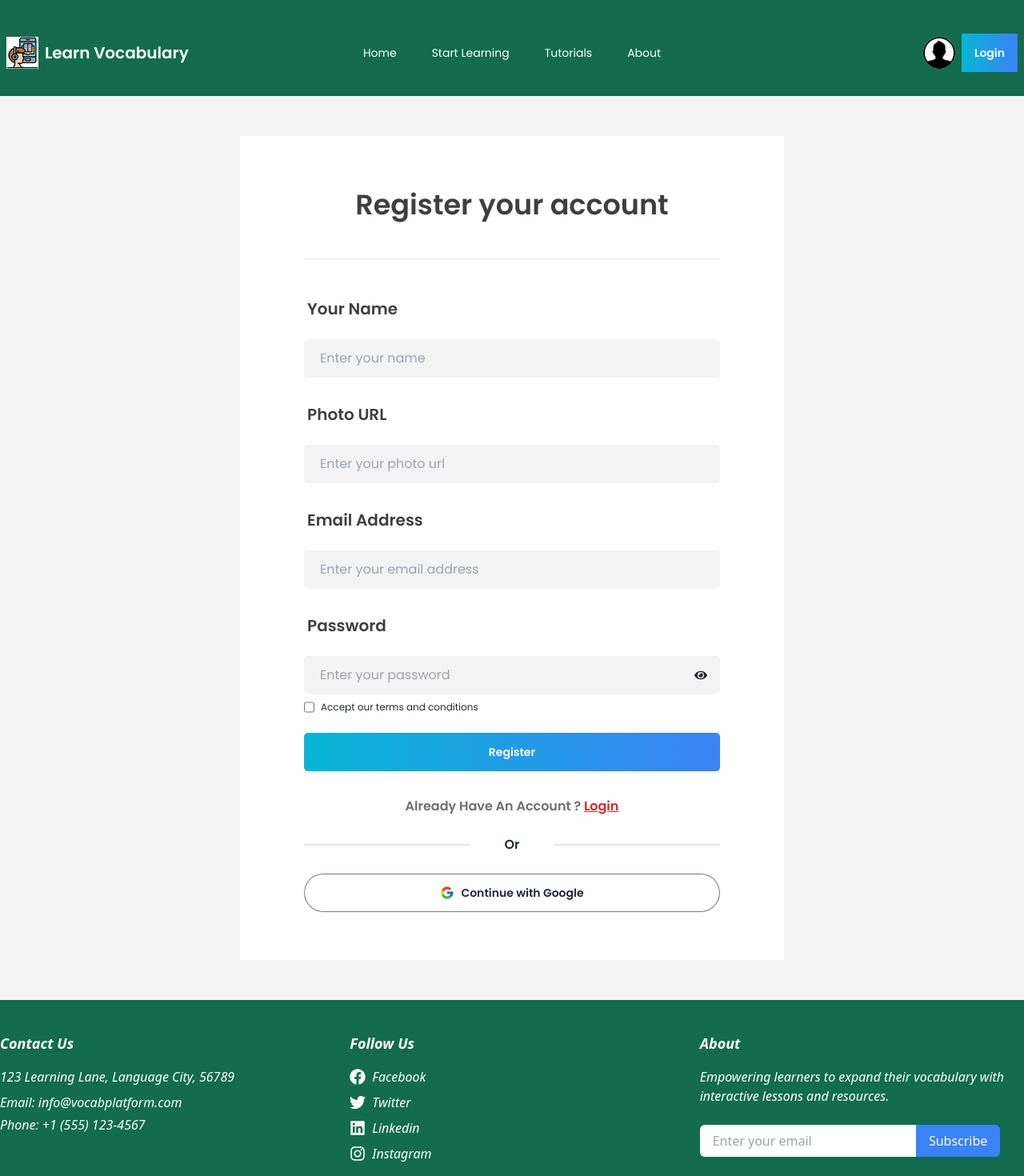
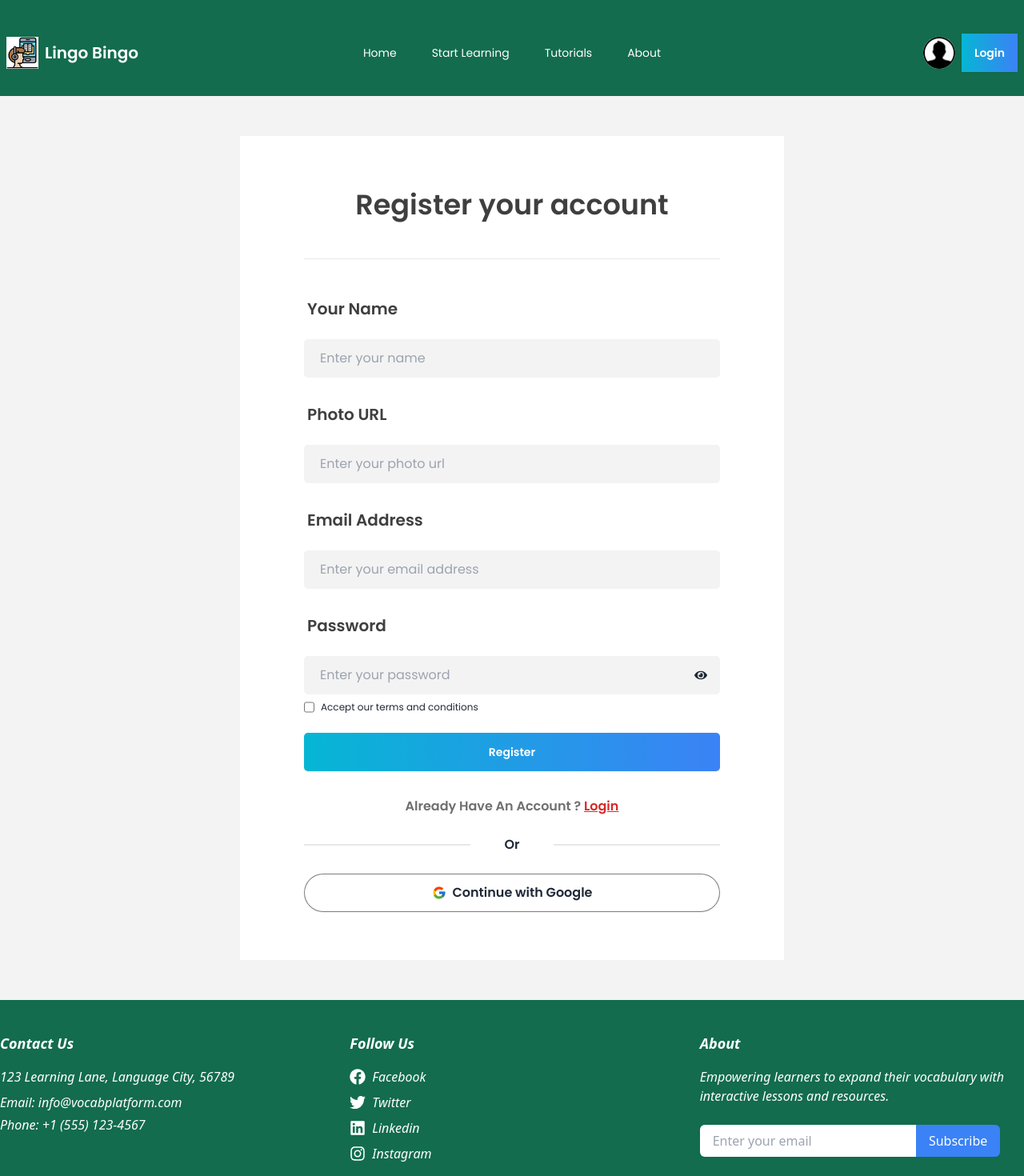
Before and after one commit to Mehedi752/Lingo-Bingo-Website, a React (Vite) app in the folder assignment-09/: page /auth/register in a window 1280 px wide. Shown: the top 1470 px of the page at 80% size. Built offline with nearby package versions, Linux system fonts and the light colour scheme; no server answers; a web font is replaced by a local one.

Commit message:
complete the project

```diff
--- a/assignment-09/src/AuthLayout/Login.jsx
+++ b/assignment-09/src/AuthLayout/Login.jsx
@@ -162,7 +162,7 @@ const Login = () => {
         <div className="">
           <button onClick={handleLogInWithGoogle} className="btn bg-white rounded-full border border-black/50 w-full mt-6">
             <FcGoogle className='text-lg' />
-            <p className=""> Continue with Google</p>
+            <p className="text-xs md:text-base"> Continue with Google</p>
           </button>
         </div>
 
--- a/assignment-09/src/AuthLayout/Register.jsx
+++ b/assignment-09/src/AuthLayout/Register.jsx
@@ -234,7 +234,7 @@ const Register = () => {
         <div className="">
           <button onClick={handleLogInWithGoogle} className="btn bg-white rounded-full border border-black/50 w-full mt-6">
             <FcGoogle className='text-lg' />
-            <p className=""> Continue with Google</p>
+            <p className="text-xs md:text-base"> Continue with Google</p>
           </button>
         </div>
       </div>
--- a/assignment-09/src/Components/Navbar.jsx
+++ b/assignment-09/src/Components/Navbar.jsx
@@ -51,7 +51,7 @@ const Navbar = () => {
             </div>
             <div className="hidden lg:flex gap-2 items-center">
               <img src={logo} alt="" className="w-10 h-10" />
-              <h3 className="text-xl font-semibold text-white">Learn Vocabulary</h3>
+              <h3 className="text-xl font-semibold text-white">Lingo Bingo</h3>
             </div>
           </div>
 
```
